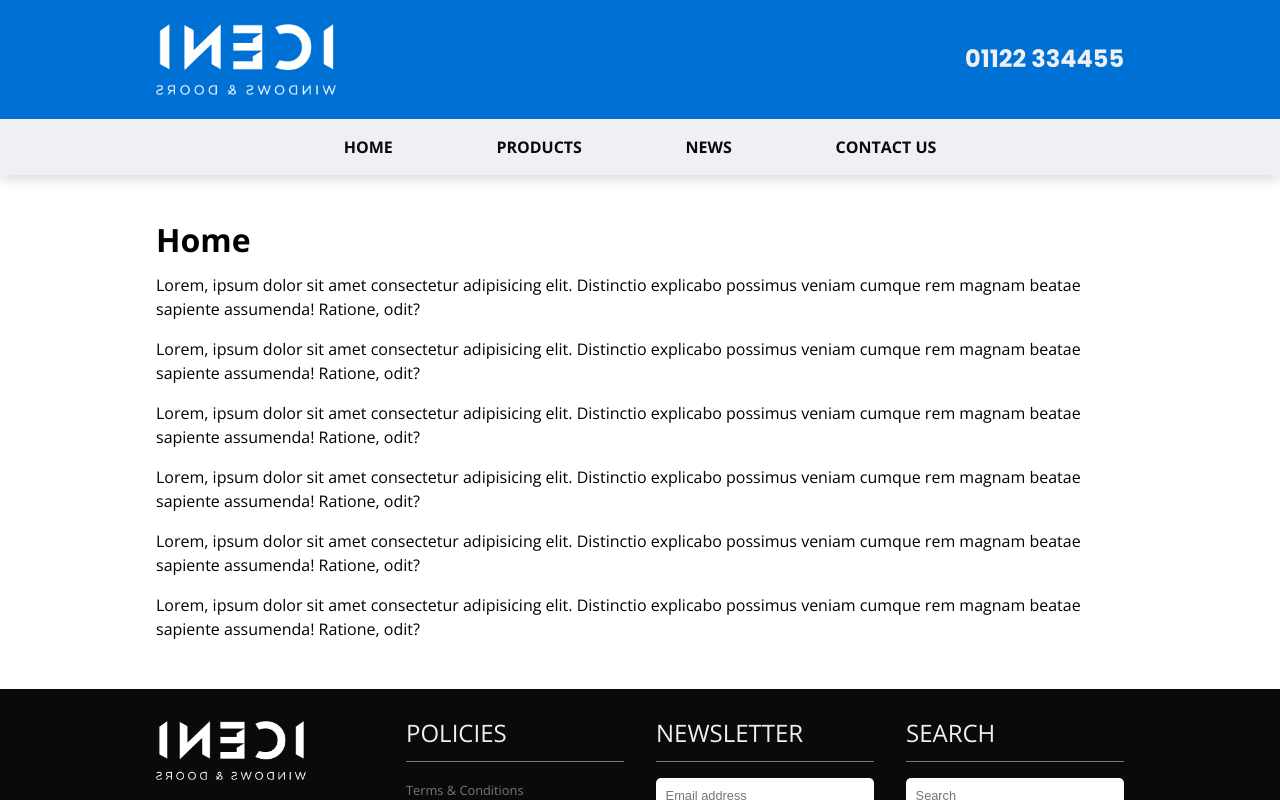
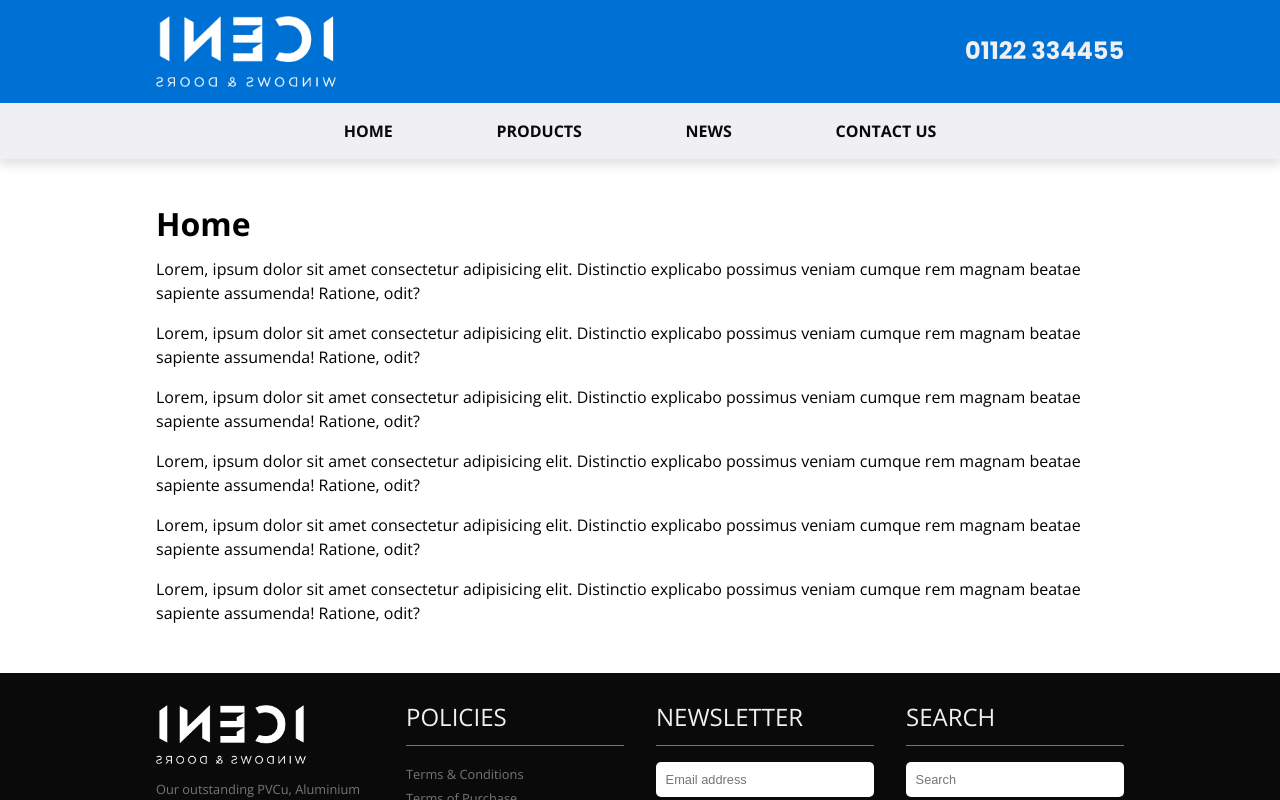
Before and after one commit to rubicon2/react-router-practice, a React (Vite) app: page / in a window 1280 px wide. Shown: the top 800 px of the page. Built offline with nearby package versions, Linux system fonts and the light colour scheme.

Commit message:
Ensure sticky info container horizontal padding is consistent with the rest of the page

```diff
--- a/src/routes/stickyInfo/_index.scss
+++ b/src/routes/stickyInfo/_index.scss
@@ -8,11 +8,11 @@
 
 .sticky-info-company-details {
   background-color: var(--banner-color);
-  padding: 0.5em 1em;
 }
 
 .sticky-info-company-details > .container {
-  padding: 0;
+  padding-top: 0.5em;
+  padding-bottom: 0.5em;
 }
 
 .sticky-info--tel {
```
